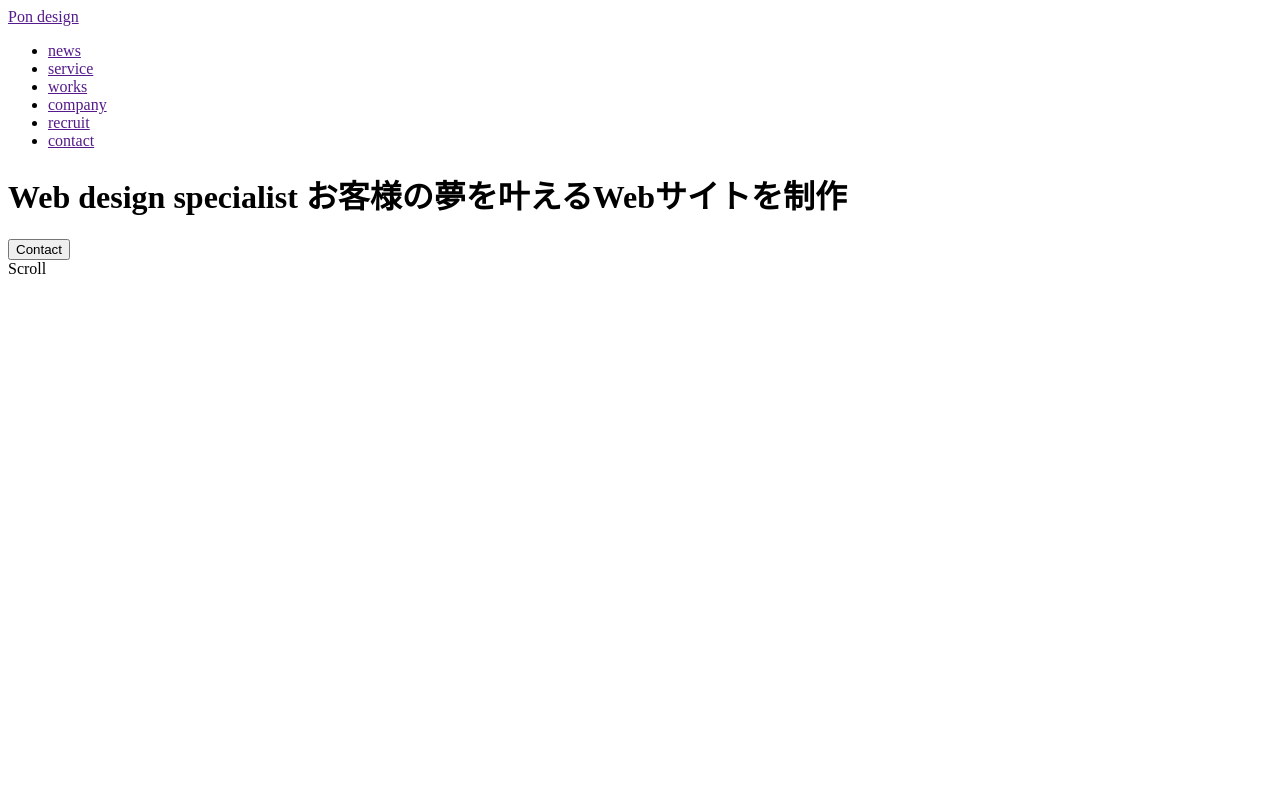
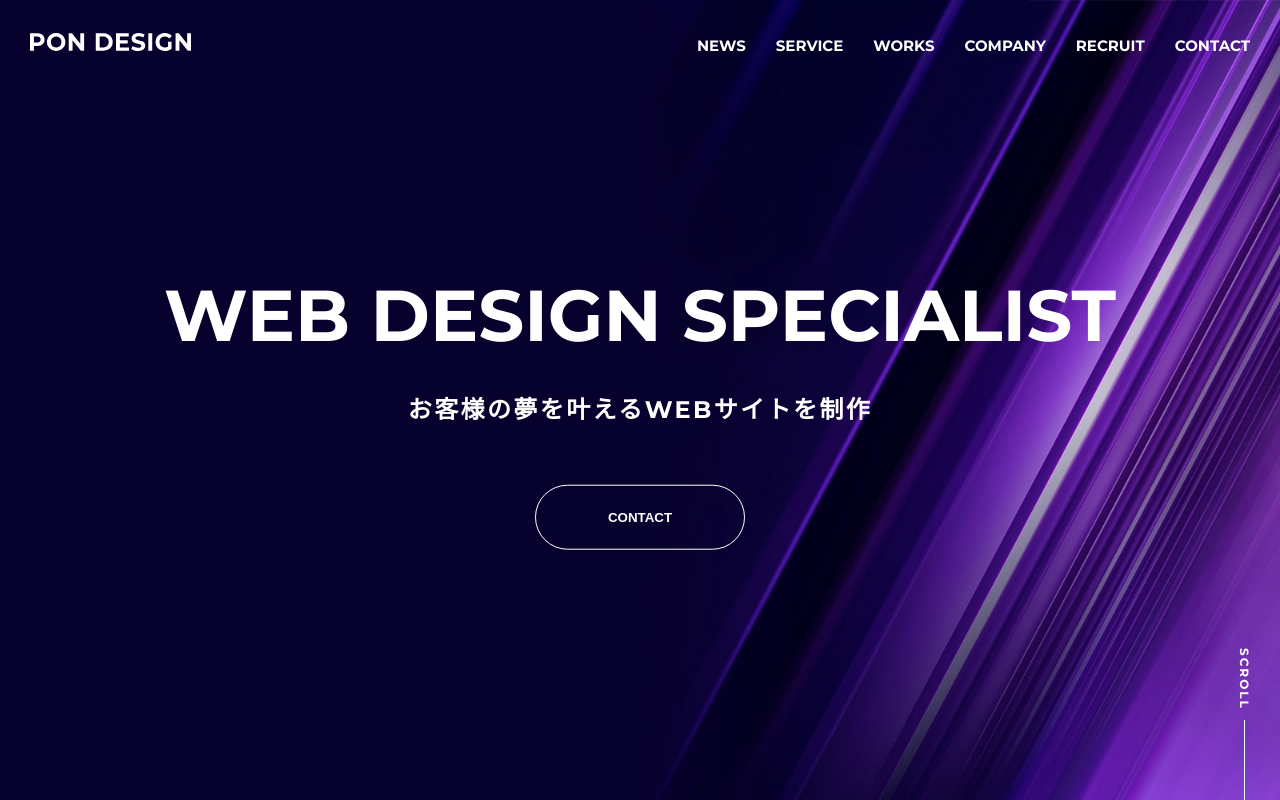
Before and after one commit to Kaji1127/Pon-Design, a website: page index.html in a window 1280 px wide. Drawn offline with Linux system fonts and the light colour scheme.

Commit message:
add header style

```diff
--- a/index.html
+++ b/index.html
@@ -12,9 +12,9 @@
 	<body>
 		<!-- Header-Section -->
 		<header class="header">
-			<div class="header__nav">
-				<a href="" class="header__logo">Pon design</a>
-				<nav class="nav">
+			<div class="nav">
+				<a href="" class="nav__logo"><img src="img/logo.svg" alt="ロゴ" /></a>
+				<nav class="nav__inner">
 					<ul class="nav__links">
 						<li class="nav__item"><a href="" class="nav__link">news</a></li>
 						<li class="nav__item"><a href="" class="nav__link">service</a></li>
@@ -32,7 +32,7 @@
 				</h1>
 				<button class="btn btn--header">Contact</button>
 			</div>
-			<div class="scroll">Scroll</div>
+			<div class="scroll">Scroll<span class="scroll__line"></span></div>
 		</header>
 		<!-- /Header-Section -->
 	</body>
--- a/sass/abstracts/_variables.scss
+++ b/sass/abstracts/_variables.scss
@@ -1,8 +1,10 @@
+// FONT COLOR
 $color-white: #fff;
 $color-black: #333333;
 $color-purple: #391e88;
 $color-purple-light: #a798b7;
 
+// BACKGROUND
 $bg-grey-1: #e8e8e8;
 $bg-grey-2: #f0f0f0;
 $bg-grey-3: #c0c0c0;
@@ -12,3 +14,6 @@ $bg-purple: #21054d;
 $bg-purple-light: #7633a4;
 $bg-purple-dark: #250d65;
 $bg-yellow: #f5f534;
+
+// FONT
+$default-font-size: 1.5rem;
--- /dev/null
+++ b/sass/base/_animation.scss
@@ -0,0 +1,18 @@
+@keyframes scrollDown {
+	0% {
+		transform: scale(1, 0);
+		transform-origin: 0 0;
+	}
+	50% {
+		transform: scale(1, 1);
+		transform-origin: 0 0;
+	}
+	50.1% {
+		transform: scale(1, 1);
+		transform-origin: 0 100%;
+	}
+	100% {
+		transform: scale(1, 0);
+		transform-origin: 0 100%;
+	}
+}
--- a/sass/base/_base.scss
+++ b/sass/base/_base.scss
@@ -13,3 +13,11 @@ html {
 body {
 	box-sizing: border-box;
 }
+
+a {
+	text-decoration: none;
+}
+
+li {
+	list-style: none;
+}
--- a/sass/base/_typography.scss
+++ b/sass/base/_typography.scss
@@ -3,4 +3,21 @@ body {
 	line-height: 1.8;
 	font-weight: 400;
 	color: $color-black;
+	font-size: $default-font-size;
 }
+
+.heading-primary {
+	text-transform: uppercase;
+	color: $color-white;
+
+	&--main {
+		display: block;
+		font-weight: 700;
+		font-size: 7.2rem;
+	}
+
+	&--sub {
+		font-size: 2.4rem;
+		letter-spacing: 2.4px;
+	}
+}
--- /dev/null
+++ b/sass/components/_button.scss
@@ -0,0 +1,15 @@
+.btn {
+	text-transform: uppercase;
+	border-radius: 100px;
+	border: none;
+	font-weight: 700;
+	color: $color-white;
+	cursor: pointer;
+
+	&--header {
+		background-color: transparent;
+		margin-top: 5rem;
+		padding: 2.4rem 7.2rem;
+		border: 1px solid #fff;
+	}
+}
--- /dev/null
+++ b/sass/components/_scroll.scss
@@ -0,0 +1,20 @@
+.scroll {
+	text-transform: uppercase;
+	position: absolute;
+	bottom: 0;
+	right: 2.5rem;
+	color: $color-white;
+	font-size: 1.2rem;
+	font-weight: 700;
+	writing-mode: vertical-lr;
+	letter-spacing: 2px;
+
+	&__line {
+		width: 1px;
+		height: 8rem;
+		margin-top: 10px;
+		background-color: $color-white;
+		display: inline-block;
+		animation: scrollDown 2s cubic-bezier(1, 0, 0, 1) infinite;
+	}
+}
--- /dev/null
+++ b/sass/layout/_header.scss
@@ -0,0 +1,15 @@
+.header {
+	height: 100vh;
+	position: relative;
+	background-image: url(../img/hero.jpg);
+	background-size: cover;
+
+	&__content {
+		width: 100%;
+		position: absolute;
+		top: 50%;
+		left: 50%;
+		transform: translate(-50%, -50%);
+		text-align: center;
+	}
+}
--- /dev/null
+++ b/sass/layout/_navigation.scss
@@ -0,0 +1,21 @@
+.nav {
+	display: flex;
+	justify-content: space-between;
+	align-items: center;
+	height: 90px;
+	padding: 0 3rem;
+	// background-color: orangered;
+
+	&__links {
+		display: flex;
+		align-items: center;
+	}
+	&__item {
+		font-weight: 700;
+		margin-left: 3rem;
+	}
+	&__link {
+		color: $color-white;
+		text-transform: uppercase;
+	}
+}
--- a/sass/main.scss
+++ b/sass/main.scss
@@ -1,4 +1,11 @@
 @import 'abstracts/variables';
 
+@import 'base/animation';
 @import 'base/base';
 @import 'base/typography';
+
+@import 'components/button';
+@import 'components/scroll';
+
+@import 'layout/header';
+@import 'layout/navigation';
```
Also changed, not shown: css/style.css.
